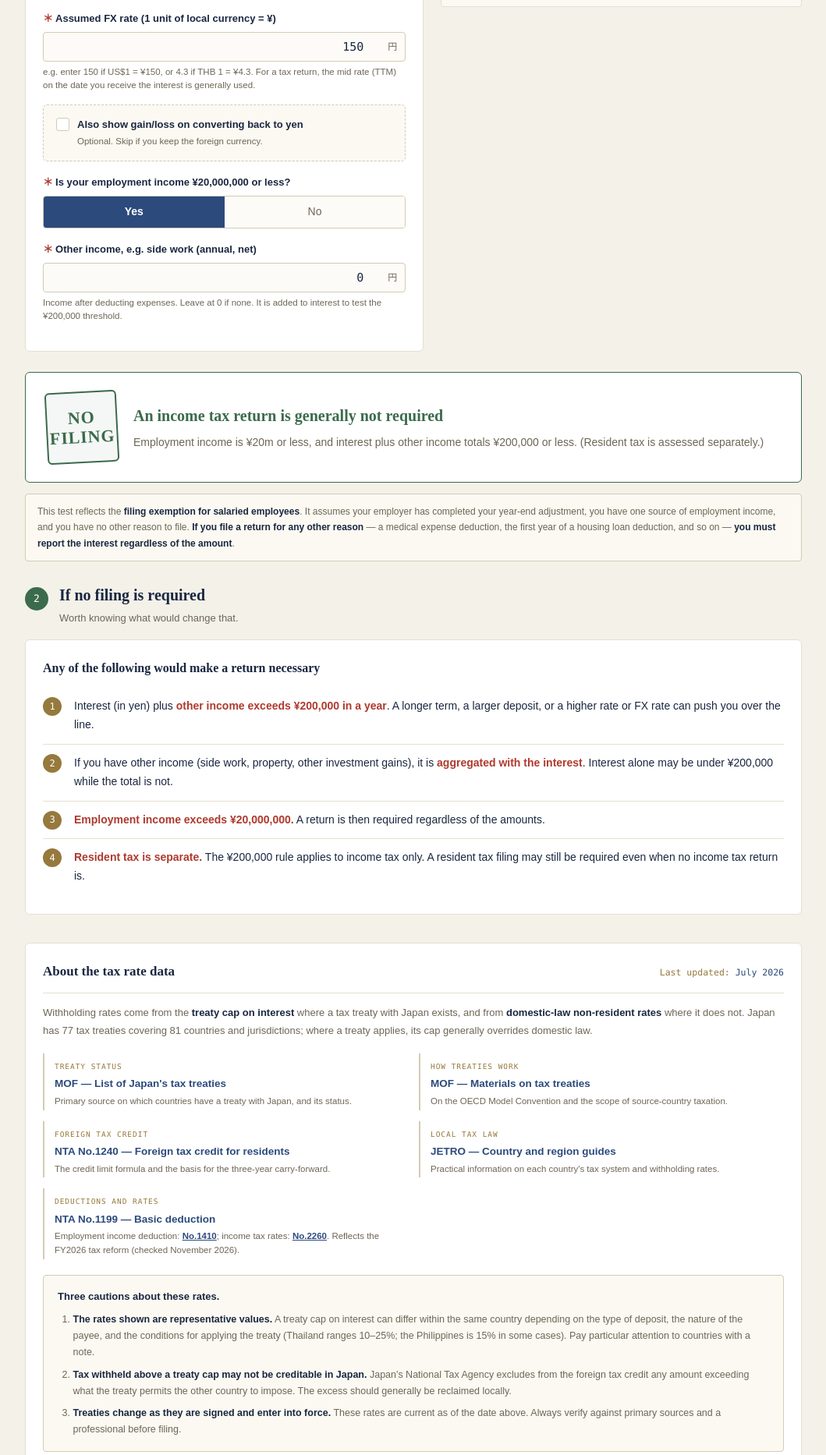
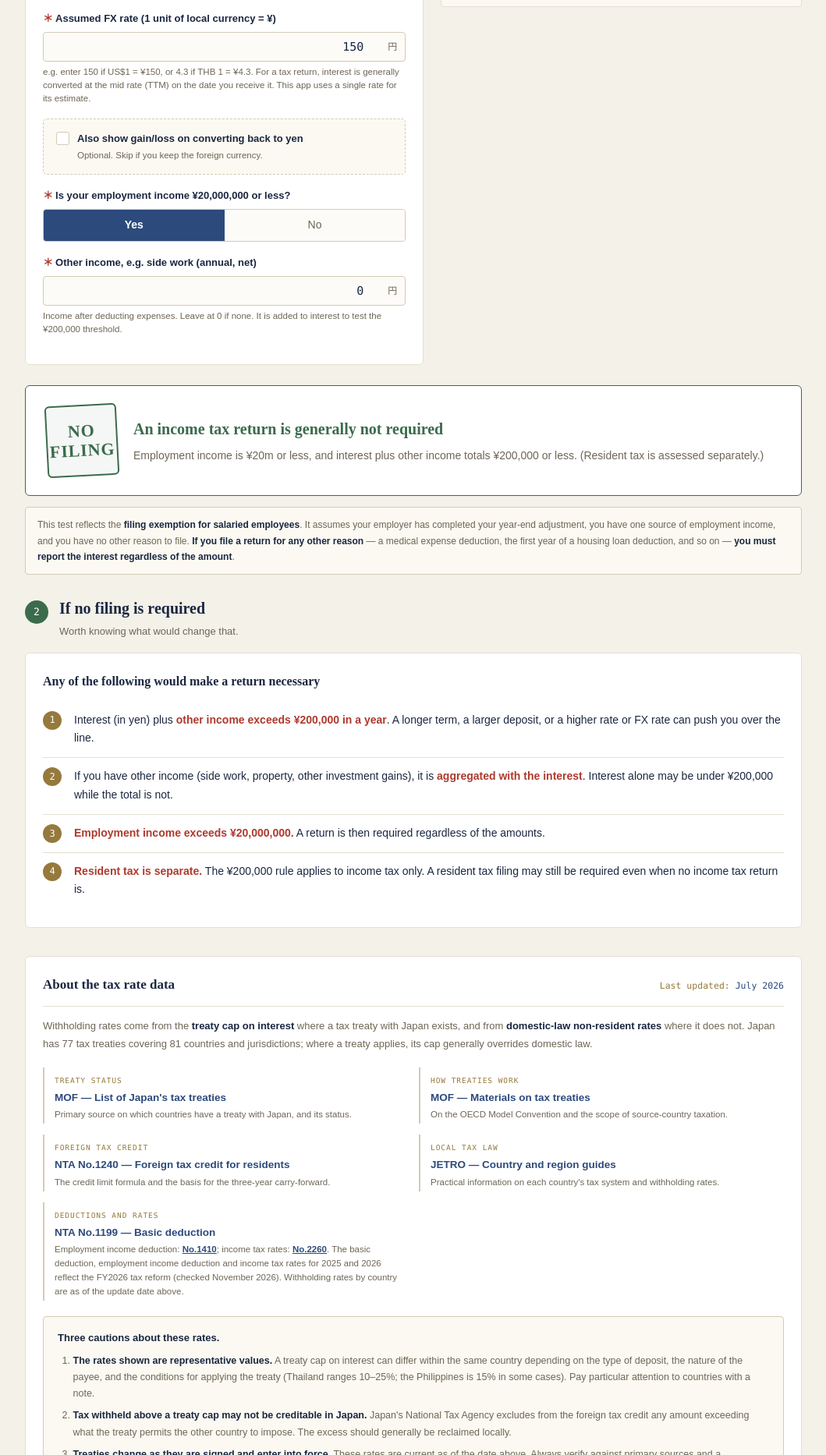
Before and after one commit to fpyamamoto/jp-overseas-deposit-tax, a plain HTML site: page index.html in a window 1280 px wide. Shown: the part 1149-3015 px from the top of the page at 78% size, without its empty margins (110-1169 px from the left). Drawn offline with Linux system fonts and the light colour scheme.

Commit message:
Clarify FX, source and year notes; flag old manual links
Address review points: FX rate wording, scope of the reform note, compound-year note, English year hint, static premise text. Show a one-line notice when a pre-selector link carries a manual deduction total.

Co-Authored-By: Claude Opus 5.5 <noreply@anthropic.com>

```diff
--- a/index.html
+++ b/index.html
@@ -609,7 +609,7 @@
             <input type="number" id="fx" value="150" min="0" step="0.0001">
             <span class="unit">円</span>
           </div>
-          <p class="hint"><span data-i18n="h_fx">例：1米ドル＝150円なら 150、1タイバーツ＝4.3円なら 4.3。申告では、利息を受け取った日の仲値（TTM）が原則です。</span><span id="fxRoleNote"></span></p>
+          <p class="hint"><span data-i18n="h_fx">例：1米ドル＝150円なら 150、1タイバーツ＝4.3円なら 4.3。申告では、利息は受け取った日の仲値（TTM）で円にするのが原則です。このアプリは1つのレートで概算します。</span><span id="fxRoleNote"></span></p>
         </div>
 
         <!-- optional: FX gain on conversion back to JPY -->
@@ -757,7 +757,7 @@
       </div>
     </div>
 
-    <div class="callout" style="margin-top:0;margin-bottom:18px;" data-i18n-html="s3_assume">前提：所得控除は、社会保険料＝給与収入×15％と、選んだ年分の基礎控除（合計所得金額に応じて変わります）で自動見積り／給与所得控除も選んだ年分の額／住民税は一律10％・復興特別所得税2.1％／条約の限度税率を超えて現地徴収された分は日本で控除できない場合があります。あくまで概算です。</div>
+    <div class="callout" style="margin-top:0;margin-bottom:18px;" data-i18n-html="s3_assume">前提：所得控除は、社会保険料＝給与収入×15％と、選んだ年分の基礎控除（合計所得金額に応じて変わります）で自動見積り／給与所得控除も選んだ年分の額／住民税は一律10％・復興特別所得税2.1％／控除限度額の国外所得は所得総額の90％を上限（調整国外所得金額）／条約の限度税率を超えて現地徴収された分は日本で控除できない場合があります。あくまで概算です。</div>
 
     <div class="grid">
       <div class="card">
@@ -795,6 +795,7 @@
         </div>
 
         <div class="field hidden" id="manualDedField">
+          <p class="cwarn hidden" id="legacyDedNote" data-i18n="legacyDedNote">入力の意味が変わりました（基礎控除はアプリが足します）。所得控除を入れ直してください。</p>
           <label for="manualDed" data-i18n="f_manualDed">基礎控除のほかの所得控除の合計（手入力）</label>
           <div class="with-unit">
             <input type="number" id="manualDed" value="0" min="0" step="10000">
@@ -880,7 +881,7 @@
       <div class="src-item">
         <span class="src-tag" data-i18n="src_t5">所得控除・税率</span>
         <a href="https://www.nta.go.jp/taxes/shiraberu/taxanswer/shotoku/1199.htm" target="_blank" rel="noopener noreferrer"><span data-i18n="src_l5">国税庁 No.1199「基礎控除」</span></a>
-        <p data-i18n-html="src_d5">給与所得控除は <a href="https://www.nta.go.jp/taxes/shiraberu/taxanswer/shotoku/1410.htm" target="_blank" rel="noopener noreferrer">No.1410</a>、所得税の税率は <a href="https://www.nta.go.jp/taxes/shiraberu/taxanswer/shotoku/2260.htm" target="_blank" rel="noopener noreferrer">No.2260</a>。令和8年度税制改正まで反映（2026年11月確認）。</p>
+        <p data-i18n-html="src_d5">給与所得控除は <a href="https://www.nta.go.jp/taxes/shiraberu/taxanswer/shotoku/1410.htm" target="_blank" rel="noopener noreferrer">No.1410</a>、所得税の税率は <a href="https://www.nta.go.jp/taxes/shiraberu/taxanswer/shotoku/2260.htm" target="_blank" rel="noopener noreferrer">No.2260</a>。基礎控除・給与所得控除・所得税の税率は、令和7年分・令和8年分について、令和8年度税制改正まで反映（2026年11月確認）。各国の源泉税率は上の更新日のままです。</p>
       </div>
     </div>
 
@@ -996,8 +997,8 @@ const I18N = {
     payHintSimple:"満期時に利息をまとめて受け取る（単利）。利息は満期の年に一括して課税されます。",
     payHintCompound:"毎年利息を受け取り、税引後の額を元本に再投資する（複利）。利息は毎年課税され、原則として毎年の申告対象になります。",
     f_fx:"想定為替レート（現地通貨1単位＝◯円）",
-    h_fx:"例：1米ドル＝150円なら 150、1タイバーツ＝4.3円なら 4.3。申告では、利息を受け取った日の仲値（TTM）が原則です。",
-    fxRole:"（預入時のレートとして使用します）",
+    h_fx:"例：1米ドル＝150円なら 150、1タイバーツ＝4.3円なら 4.3。申告では、利息は受け取った日の仲値（TTM）で円にするのが原則です。このアプリは1つのレートで概算します。",
+    fxRole:"（為替差益では、預入時のレートとしても使います）",
     fx_toggle:"円に戻したときの損益も見る", fx_toggle_sub:"任意。円転しない場合は不要です。",
     f_fxOut:"円転時の為替レート（現地通貨1単位＝◯円）",
     h_fxOut:"円に戻すとき（満期・解約時）の想定レート。上の「想定為替レート」を預入時のレートとして計算します。",
@@ -1048,11 +1049,12 @@ const I18N = {
     f_salary:"給与収入（額面・年間）", h_salary:"源泉徴収票の「支払金額」。",
     f_dedMode:"所得控除の見積り方法", ded_auto:"自動", ded_manual:"手入力",
     h_dedMode:"ライトに使う方は「自動」でOK。",
+    legacyDedNote:"入力の意味が変わりました（基礎控除はアプリが足します）。所得控除を入れ直してください。",
     f_manualDed:"基礎控除のほかの所得控除の合計（手入力）", h_manualDed:"源泉徴収票の「所得控除の額の合計額」から基礎控除を引いた額など。基礎控除は、選んだ年分と所得からアプリが足します。",
     f_other:"その他の所得（副業・不動産等の所得金額）", h_other:"なければ 0 のまま。",
     s3_from1:"第1段階の計算結果",
     s3_interestLabel:"利子所得（円換算）", s3_localtaxLabel:"現地の源泉税（円換算）", s3_fxLabel:"為替差益（雑所得）",
-    s3_basisCompound:y=>`毎年課税されるため、1年あたり（最も利息が大きい年）で計算しています。実際は${y}年間、毎年の申告が必要です。`,
+    s3_basisCompound:y=>`毎年課税されるため、1年あたり（最も利息が大きい年）で計算しています。実際は${y}年間、毎年の申告が必要です。複数年の預金でも、選んだ年分の控除で計算する概算です。`,
     s3_basisSimple:"満期時に一括課税されるため、その年の金額で計算しています。",
     s3_ledger:"この預金にかかる税と手取り",
     s3_r1:"① 現地の源泉税（支払済）", s3_r2:"② 日本の利子課税（控除前）", s3_r3:"③ 外国税額控除（相殺）",
@@ -1069,7 +1071,7 @@ const I18N = {
     src_d3:"控除限度額の計算式と、3年間の繰越控除の根拠。",
     src_d4:"各国の税制・源泉徴収税率の実務情報。",
     src_t5:"所得控除・税率", src_l5:"国税庁 No.1199「基礎控除」",
-    src_d5:'給与所得控除は <a href="https://www.nta.go.jp/taxes/shiraberu/taxanswer/shotoku/1410.htm" target="_blank" rel="noopener noreferrer">No.1410</a>、所得税の税率は <a href="https://www.nta.go.jp/taxes/shiraberu/taxanswer/shotoku/2260.htm" target="_blank" rel="noopener noreferrer">No.2260</a>。令和8年度税制改正まで反映（2026年11月確認）。',
+    src_d5:'給与所得控除は <a href="https://www.nta.go.jp/taxes/shiraberu/taxanswer/shotoku/1410.htm" target="_blank" rel="noopener noreferrer">No.1410</a>、所得税の税率は <a href="https://www.nta.go.jp/taxes/shiraberu/taxanswer/shotoku/2260.htm" target="_blank" rel="noopener noreferrer">No.2260</a>。基礎控除・給与所得控除・所得税の税率は、令和7年分・令和8年分について、令和8年度税制改正まで反映（2026年11月確認）。各国の源泉税率は上の更新日のままです。',
     src_warnTitle:"税率の扱いについて、3つの注意点があります。",
     src_w1:"<strong>収録している税率は代表値です。</strong>利子の限度税率は、預金の種類・支払先の性質・条約の適用条件によって同じ国でも異なる場合があります（例：タイは条約上10〜25%、フィリピンは一部15%）。備考欄に記載のある国は特にご注意ください。",
     src_w2:"<strong>条約の限度税率を超えて源泉徴収された分は、日本で控除できない場合があります。</strong>国税庁は、条約の規定により相手国が課すことができる額を超える部分は外国税額控除の対象外としています。超過分は原則として現地で還付請求すべきものです。",
@@ -1113,8 +1115,8 @@ const I18N = {
     payHintSimple:"Interest is paid as a lump sum at maturity (simple interest), and taxed in that single year.",
     payHintCompound:"Interest is received each year and reinvested after tax (compound). It is taxed annually, so a return is generally required every year.",
     f_fx:"Assumed FX rate (1 unit of local currency = ¥)",
-    h_fx:"e.g. enter 150 if US$1 = ¥150, or 4.3 if THB 1 = ¥4.3. For a tax return, the mid rate (TTM) on the date you receive the interest is generally used.",
-    fxRole:" (used as the rate at deposit)",
+    h_fx:"e.g. enter 150 if US$1 = ¥150, or 4.3 if THB 1 = ¥4.3. For a tax return, interest is generally converted at the mid rate (TTM) on the date you receive it. This app uses a single rate for its estimate.",
+    fxRole:" (For the FX gain, this is also used as the rate at deposit.)",
     fx_toggle:"Also show gain/loss on converting back to yen", fx_toggle_sub:"Optional. Skip if you keep the foreign currency.",
     f_fxOut:"FX rate at conversion (1 unit of local currency = ¥)",
     h_fxOut:"The assumed rate when you convert back to yen (at maturity or withdrawal). The rate above is treated as the rate at deposit.",
@@ -1161,15 +1163,16 @@ const I18N = {
     s3_assume:"Assumptions: deductions estimated automatically as social insurance (15% of salary) plus the basic deduction for the selected tax year, which depends on total income; the employment income deduction also follows the selected year; resident tax at a flat 10%; special reconstruction income tax at 2.1%; foreign-source income in the credit limit is capped at 90% of total income (adjusted foreign source income). Foreign tax withheld above a treaty cap may not be creditable in Japan. These are estimates only.",
     s3_inputs:"Additional inputs",
     f_taxYear:"Tax year", ty2025:"2025", ty2026:"2026",
-    h_taxYear:"2026 is the year reported in the return filed in 2027. The basic deduction and the employment income deduction differ by year.",
+    h_taxYear:"The 2026 tax year is the one you file a return for in 2027. The basic deduction and the employment income deduction differ by year.",
     f_salary:"Employment income (gross, annual)", h_salary:"The gross amount on your withholding slip.",
     f_dedMode:"How to estimate deductions", ded_auto:"Automatic", ded_manual:"Manual",
     h_dedMode:"“Automatic” is fine for a quick estimate.",
+    legacyDedNote:"The meaning of this input has changed (the app now adds the basic deduction). Please re-enter your deductions.",
     f_manualDed:"Deductions other than the basic deduction (manual)", h_manualDed:"e.g. the total deductions on your withholding slip minus the basic deduction. The app adds the basic deduction for the selected year and your income.",
     f_other:"Other income (side work, property, etc.)", h_other:"Leave at 0 if none.",
     s3_from1:"Calculated in step 1",
     s3_interestLabel:"Interest income (in yen)", s3_localtaxLabel:"Foreign withholding tax (in yen)", s3_fxLabel:"FX gain (miscellaneous income)",
-    s3_basisCompound:y=>`Because interest is taxed annually, this uses one year (the year with the largest interest). In practice a return is required in each of the ${y} years.`,
+    s3_basisCompound:y=>`Because interest is taxed annually, this uses one year (the year with the largest interest). In practice a return is required in each of the ${y} years. Even for a multi-year deposit, this estimate uses the deductions of the selected tax year.`,
     s3_basisSimple:"Because interest is taxed in a single lump at maturity, this uses that year's amount.",
     s3_ledger:"Tax on this deposit, and what you keep",
     s3_r1:"1. Foreign withholding tax (already paid)", s3_r2:"2. Japanese tax on interest (before credit)", s3_r3:"3. Foreign tax credit (offset)",
@@ -1186,7 +1189,7 @@ const I18N = {
     src_d3:"The credit limit formula and the basis for the three-year carry-forward.",
     src_d4:"Practical information on each country's tax system and withholding rates.",
     src_t5:"Deductions and rates", src_l5:"NTA No.1199 — Basic deduction",
-    src_d5:'Employment income deduction: <a href="https://www.nta.go.jp/taxes/shiraberu/taxanswer/shotoku/1410.htm" target="_blank" rel="noopener noreferrer">No.1410</a>; income tax rates: <a href="https://www.nta.go.jp/taxes/shiraberu/taxanswer/shotoku/2260.htm" target="_blank" rel="noopener noreferrer">No.2260</a>. Reflects the FY2026 tax reform (checked November 2026).',
+    src_d5:'Employment income deduction: <a href="https://www.nta.go.jp/taxes/shiraberu/taxanswer/shotoku/1410.htm" target="_blank" rel="noopener noreferrer">No.1410</a>; income tax rates: <a href="https://www.nta.go.jp/taxes/shiraberu/taxanswer/shotoku/2260.htm" target="_blank" rel="noopener noreferrer">No.2260</a>. The basic deduction, employment income deduction and income tax rates for 2025 and 2026 reflect the FY2026 tax reform (checked November 2026). Withholding rates by country are as of the update date above.',
     src_warnTitle:"Three cautions about these rates.",
     src_w1:"<strong>The rates shown are representative values.</strong> A treaty cap on interest can differ within the same country depending on the type of deposit, the nature of the payee, and the conditions for applying the treaty (Thailand ranges 10–25%; the Philippines is 15% in some cases). Pay particular attention to countries with a note.",
     src_w2:"<strong>Tax withheld above a treaty cap may not be creditable in Japan.</strong> Japan's National Tax Agency excludes from the foreign tax credit any amount exceeding what the treaty permits the other country to impose. The excess should generally be reclaimed locally.",
@@ -1664,6 +1667,7 @@ function computeStage3(interestYen, localTaxYen, isCompound, years, fxIncomeYen)
   const otherIn = isNaN(num($("other")))  ? 0 : num($("other"));
   const mode   = document.querySelector('input[name="dedMode"]:checked').value;
   $("manualDedField").classList.toggle("hidden", mode!=="manual");
+  $("legacyDedNote").classList.toggle("hidden", !(legacyDedNote && mode==="manual"));
   const manualDed = isNaN(num($("manualDed"))) ? 0 : num($("manualDed"));
 
   /* FX gain is domestic-source 雑所得: it raises total income (and thus the
@@ -1730,6 +1734,20 @@ function buildShareUrl(){
   return base + "?" + p.toString();
 }
 
+/* ===== LINK COMPAT START =====
+   Links shared before the tax-year selector have no "ty". In those links the
+   manual deduction ("md") INCLUDED the basic deduction, which the app now
+   adds itself, so show a one-line notice until the user edits the amount. */
+function isLegacyManualLink(params){
+  if(params.has("ty")) return false;
+  if(params.get("dm") !== "m") return false;
+  const v = parseFloat(params.get("md"));
+  return !isNaN(v) && v > 0;
+}
+/* ===== LINK COMPAT END ===== */
+let legacyDedNote = isLegacyManualLink(new URLSearchParams(location.search));
+$("manualDed").addEventListener("input", () => { legacyDedNote = false; });
+
 function restoreFromUrl(){
   const p = new URLSearchParams(location.search);
   if(![...p.keys()].length) return;
```
Also changed, not shown: tests/run.js (+44 -0 lines).
